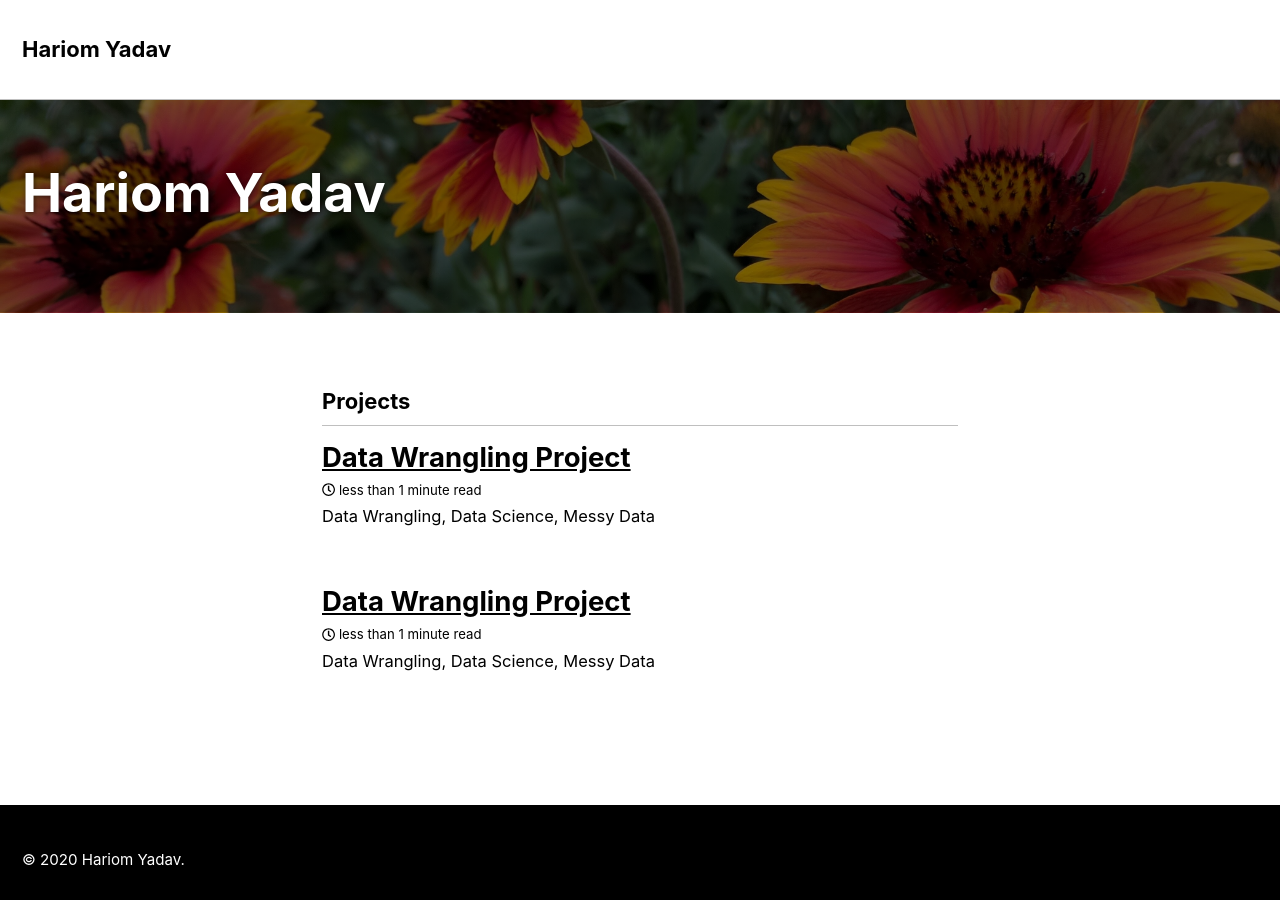
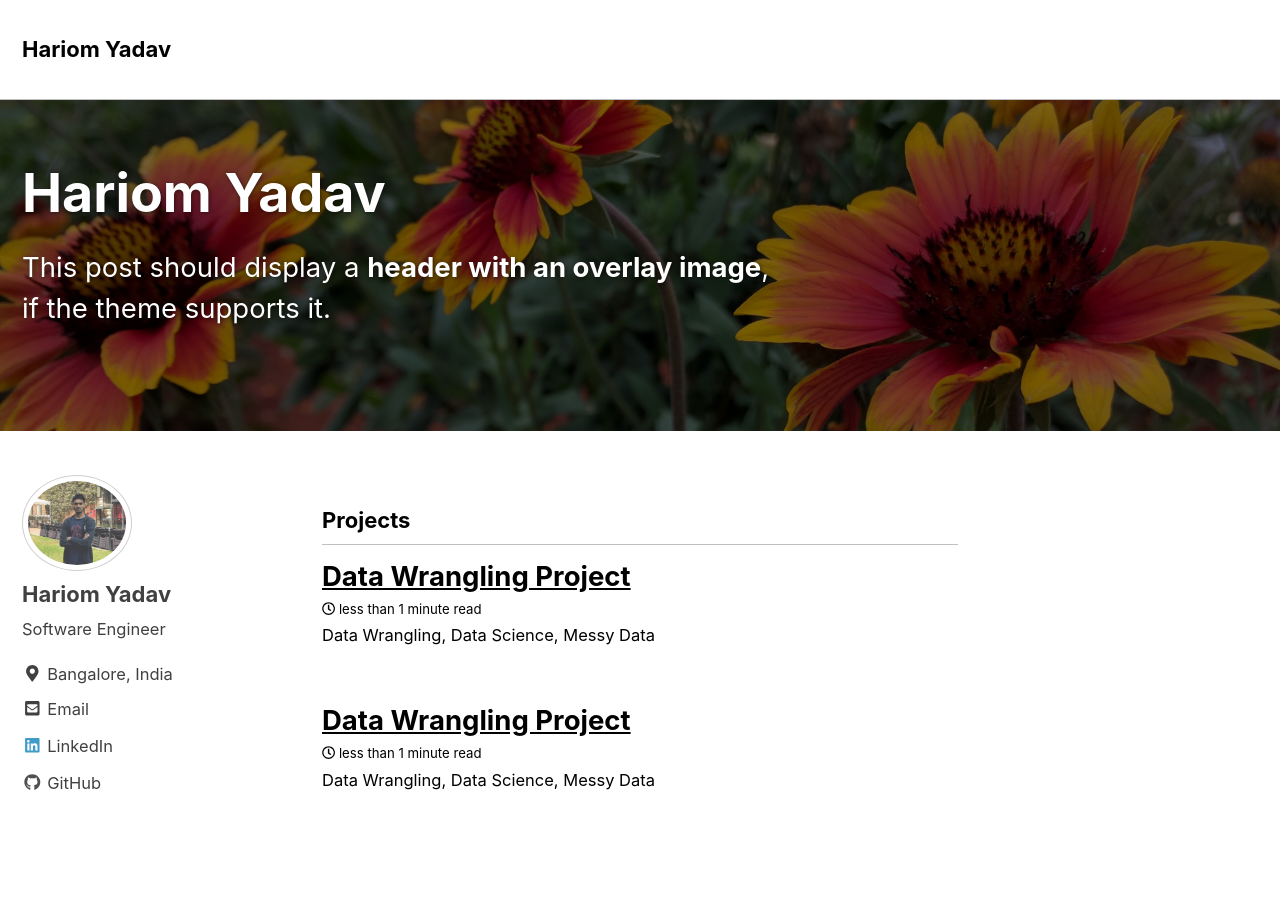
Before and after one commit to hariomyadav/hocyadav.github.io, a Jekyll site: the page built from index.html, in a window 1280 px wide and 900 px high. Built offline with Jekyll 4.4.1, drawn with Linux system fonts in a browser that asks for light colours; nearby versions of some CDN libraries; the list of posts is cut into pages by our own code.

```diff
--- a/index.html
+++ b/index.html
@@ -1,6 +1,7 @@
 ---
 layout: home
-author_profile: false
+author_profile: true
+excerpt: "This post should display a **header with an overlay image**, if the theme supports it."
 header:
   overlay_image: /images/waterfront_disable.jpg
   overlay_filter: 0.5 # same as adding an opacity of 0.5 to a black background
```
